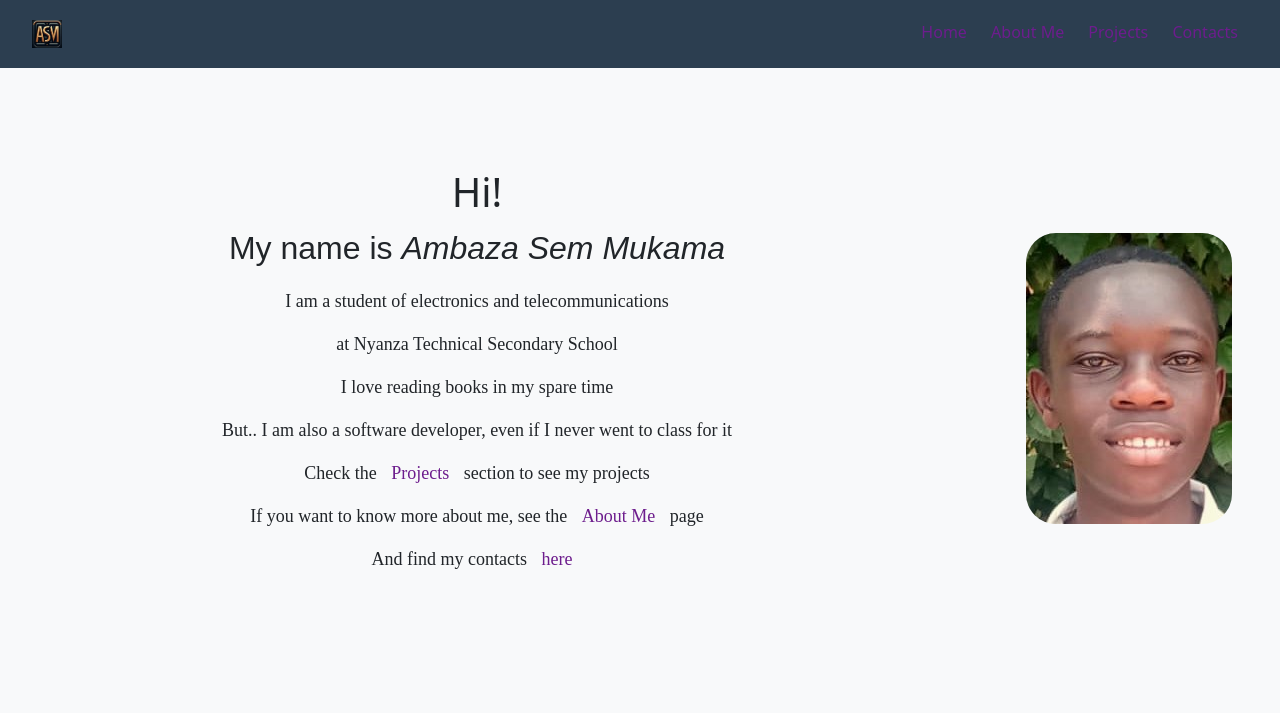
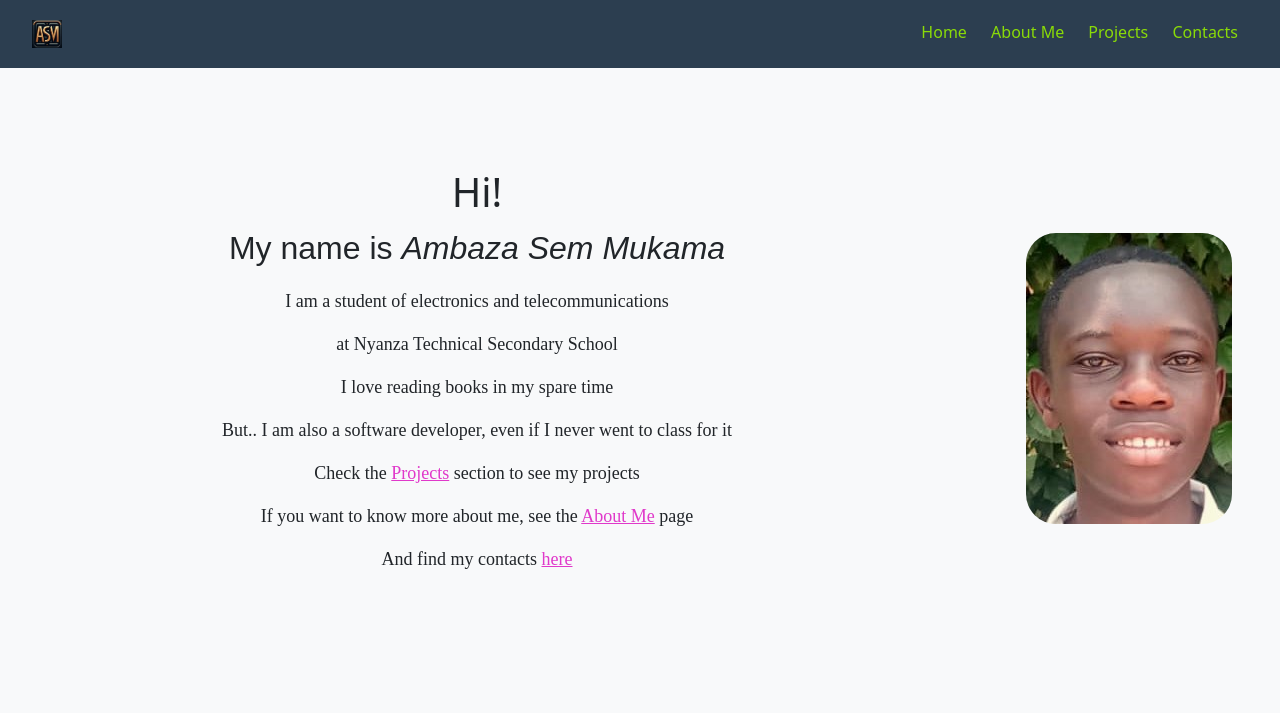
Before and after one commit to Ambaza250/group-web, a Flask app: page / in a window 1280 px wide. Shown: the top 713 px of the page. Run offline with Flask 3, Linux system fonts and the light colour scheme.

Commit message:
final commit

```diff
--- a/static/web-css.css
+++ b/static/web-css.css
@@ -23,12 +23,13 @@
 
 .header-links {
     padding: 10px;
-    color:   rgb(109, 29, 141) ;
+    color:   rgb(138, 219, 8) ;
     text-decoration: none;
 }
 
 .header-links:hover {
-    color: rgb(138, 219, 8);
+
+    text-decoration: underline;
 }
 
 
@@ -132,6 +133,7 @@ p.contacts-head {
 }
 #message-back{
     color:white;
+    background-color: green;
 }
 #contactForm{
     margin: 0 auto;
@@ -142,3 +144,6 @@ p.contacts-head {
 .form-space{
     background-color: rgb(187, 216, 238) ;
 }
+.footer-links{
+    color:rgb(224, 57, 202);
+}
--- a/templates/about-me.html
+++ b/templates/about-me.html
@@ -34,8 +34,8 @@
     <p class="my-description">Nowadays,I study Electronics and Telecommunications at Nyanza technical Secondary School</p>
     <p class="my-description">I am currently at Evolvis bootcamp in kigali</p>
     <p class="my-description">I love reading books and playing cards</p>
-    <p class="my-description">Check the <a href="./projects.html" class="header-links">Projects</a>section to see my projects</p>
-    <p class="my-description">And find my contacts<a href="./contacts.html" class="header-links">here</a> </p>
+    <p class="my-description">Check the <a href="./projects.html" class="footer-links">Projects</a>section to see my projects</p>
+    <p class="my-description">And find my contacts<a href="./contacts.html" class="footer-links">here</a> </p>
 
 
   </div>
--- a/templates/homepage.htm
+++ b/templates/homepage.htm
@@ -33,9 +33,9 @@
             <p class="my-description">at Nyanza Technical Secondary School</p>
             <p class="my-description">I love reading books in my spare time</p>
             <p class="my-description">But.. I am also a software developer, even if I never went to class for it</p>
-            <p class="my-description">Check the <a href="{{url_for('projects')}}" class="header-links">Projects</a> section to see my projects</p>
-            <p class="my-description">If you want to know more about me, see the <a href="{{url_for('about_me')}}" class="header-links">About Me</a> page</p>
-            <p class="my-description">And find my contacts <a href="{{url_for('contacts')}}" class="header-links">here</a></p>
+            <p class="my-description">Check the <a href="{{url_for('projects')}}" class="footer-links">Projects</a> section to see my projects</p>
+            <p class="my-description">If you want to know more about me, see the <a href="{{url_for('about_me')}}" class="footer-links">About Me</a> page</p>
+            <p class="my-description">And find my contacts <a href="{{url_for('contacts')}}" class="footer-links">here</a></p>
         </div>
         <div class="container col-lg-3 image-div">
             <img src="{{url_for('static',filename='my-image.jpg')}}" class="image"/>
```
